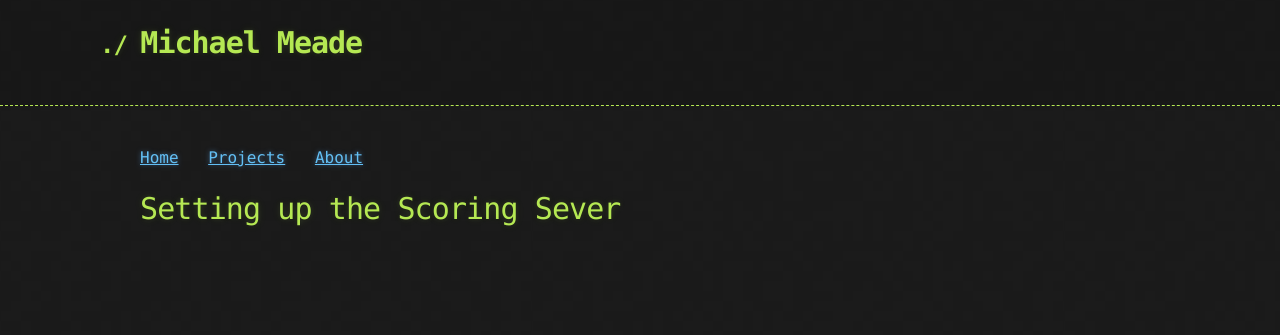
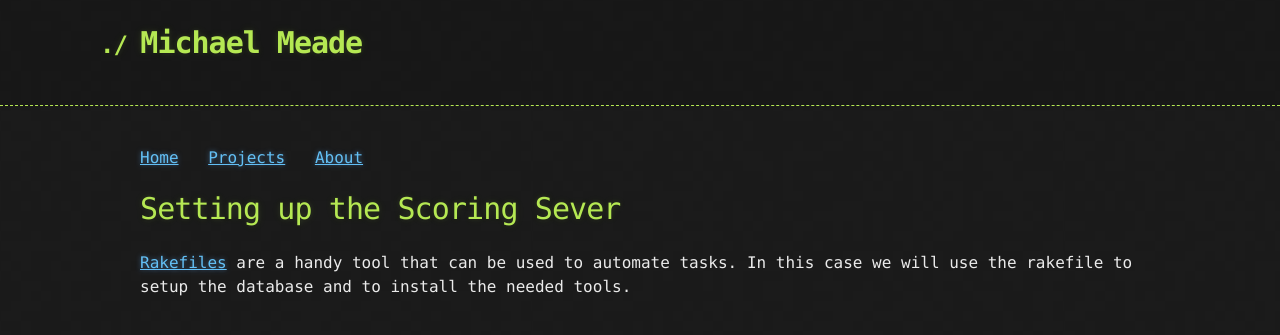
Before and after one commit to Michael-Meade/MinerFind, a Jekyll site: the page built from Projects/leaderboard-setting-up-scoreboard.md, in a window 1280 px wide. Shown: the top 335 px of the page. Built offline with Jekyll 4.4.1, drawn with Linux system fonts in a browser that asks for light colours; our own code applies the rules of GitHub Pages for plain Markdown files; the repository's description, which GitHub fills in, is left out.

Commit message:
Update leaderboard-setting-up-scoreboard.md

```diff
--- a/Projects/leaderboard-setting-up-scoreboard.md
+++ b/Projects/leaderboard-setting-up-scoreboard.md
@@ -1 +1,2 @@
 # Setting up the Scoring Sever
+<a href="https://www.stuartellis.name/articles/rake/">Rakefiles</a> are a handy tool that can be used to automate tasks. In this case we will use the rakefile to setup the database and to install the needed tools.
```
